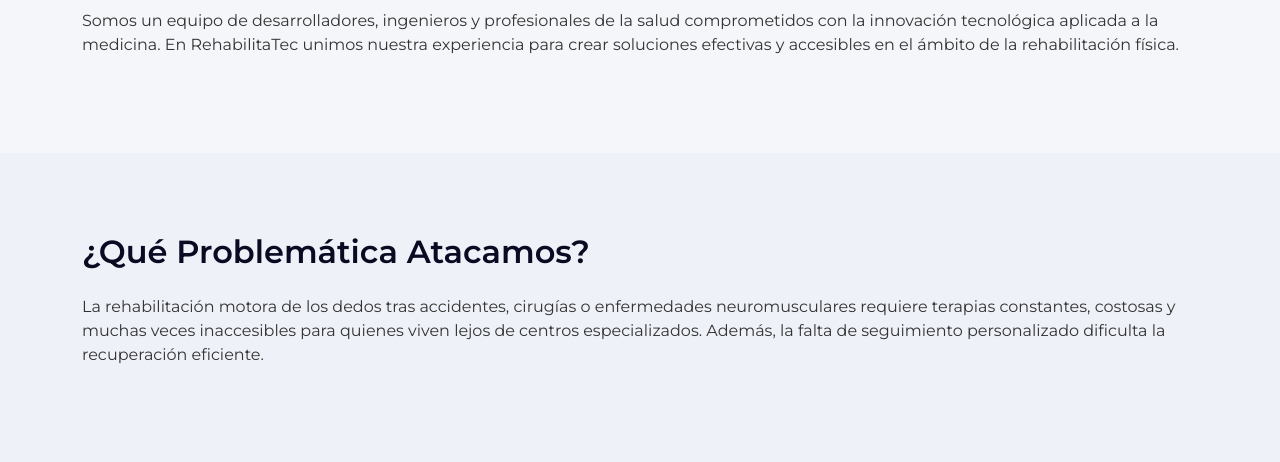
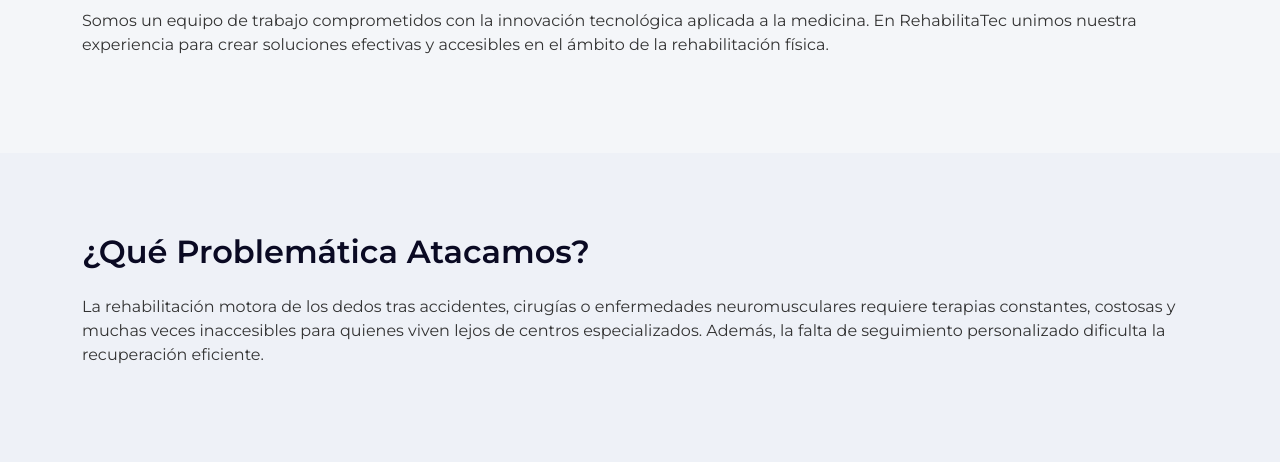
Before and after one commit to rehabilitatec/paginaweb, a plain HTML site: page index.html in a window 1280 px wide. Shown: the part 638-1100 px from the top of the page. Drawn offline with nearby package versions, Linux system fonts and the light colour scheme.

Commit message:
Update index.html

```diff
--- a/index.html
+++ b/index.html
@@ -106,7 +106,7 @@
 <section id="quienes-somos">
   <div class="container" data-aos="fade-up">
     <h2 class="mb-4">¿Quiénes Somos?</h2>
-    <p>Somos un equipo de desarrolladores, ingenieros y profesionales de la salud comprometidos con la innovación tecnológica aplicada a la medicina. En RehabilitaTec unimos nuestra experiencia para crear soluciones efectivas y accesibles en el ámbito de la rehabilitación física.</p>
+    <p>Somos un equipo de trabajo comprometidos con la innovación tecnológica aplicada a la medicina. En RehabilitaTec unimos nuestra experiencia para crear soluciones efectivas y accesibles en el ámbito de la rehabilitación física.</p>
   </div>
 </section>
 
```
